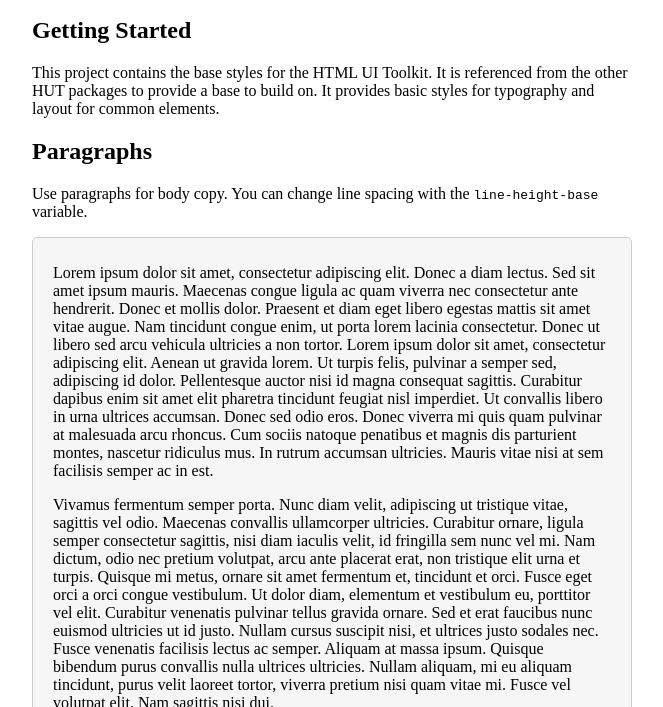
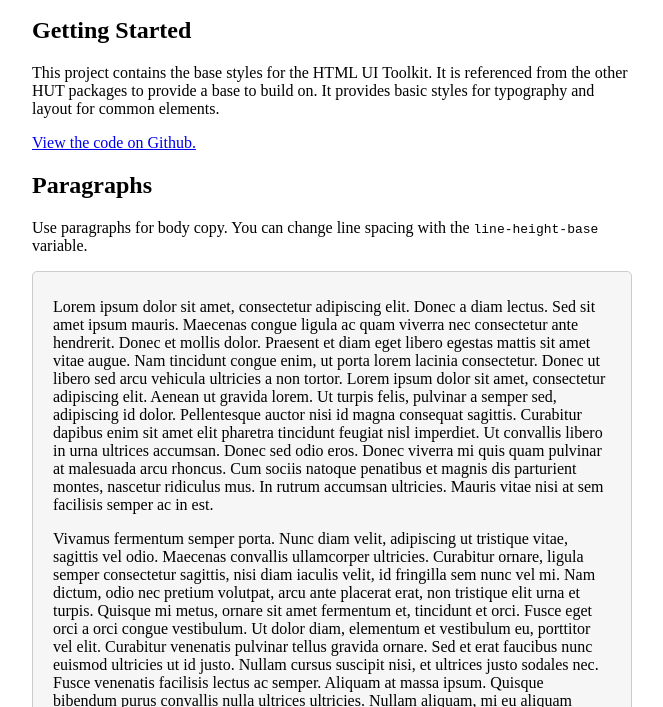
Before and after one commit to conradz/hut-base, a website: page example/index.html in a window 1280 px wide. Shown: the part 93-800 px from the top of the page, without its empty margins (308-971 px from the left). Drawn offline with Linux system fonts and the light colour scheme.

Commit message:
Add link to github from example

```diff
--- a/example/index.html
+++ b/example/index.html
@@ -17,6 +17,12 @@
                 It is referenced from the other HUT packages to provide a base
                 to build on. It provides basic styles for typography and layout
                 for common elements.
+            </p>
+
+            <p>
+                <a href="https://github.com/conradz/hut-base">
+                    View the code on Github.
+                </a>
             </p>
 
             <h2>Paragraphs</h2>
```
